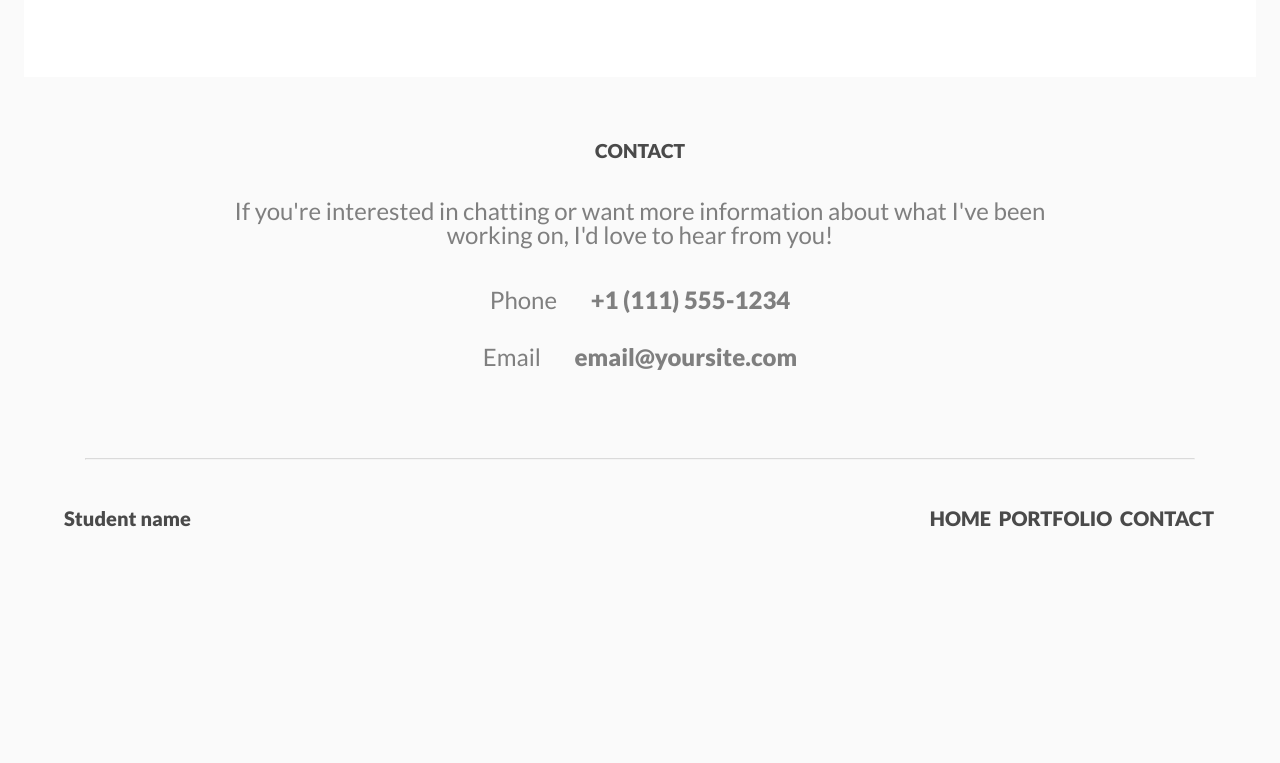
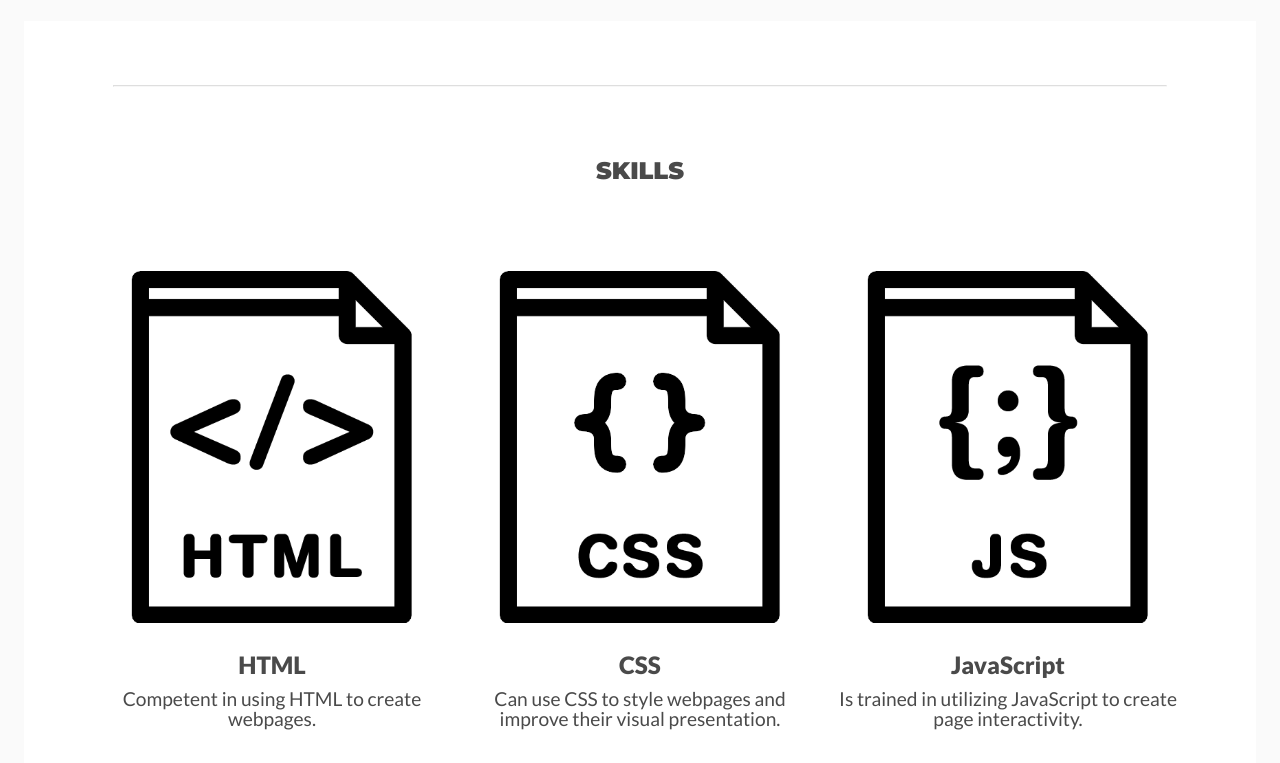
Before and after one commit to rtanaka96/techdegree-project-2, a plain HTML site: page index.html in a window 1280 px wide. Shown: the part 1262-2025 px from the top of the page. Before the commit the page ends 1874 px from the top, so only its background shows below. Drawn offline with Linux system fonts and the light colour scheme.

Commit message:
add skills section

```diff
--- a/css/styles.css
+++ b/css/styles.css
@@ -128,7 +128,7 @@ nav ul li a {
 }
 
 nav ul {
-    padding:none;
+    padding:0;
     margin:0;
 }
 
@@ -146,6 +146,7 @@ nav ul {
 #portfolio .container {
     display:flex;
     flex-flow:column nowrap;
+    padding-bottom:0;
 }
 
 #portfolio .container .container {
@@ -170,7 +171,6 @@ nav ul {
 }
 
 /* contact */
-
 #contact .container {
     display:flex;
     flex-flow:column wrap;
@@ -223,6 +223,29 @@ footer nav {
     display: none;
 }
 
+/* skills */
+#skills {
+    background:#fff;
+    padding-top:0;
+}
+#skills h1 {
+    margin-top:3em;
+    margin-bottom:0;
+}
+#skills .container .container {
+    display:flex;
+    flex-flow: column wrap;
+    padding-bottom:0;
+}
+#skills .card {
+    flex:1 1 100%;
+}
+#skills .card img {
+    width:auto;
+    height:10vh;
+    margin-bottom:1em;
+}
+
 /* for screens over 768px */
 
 @media only screen and (min-width:768px) {
@@ -269,6 +292,9 @@ footer nav {
     }
     #portfolio p {
         font-size:1.2em;
+    }
+    h1 {
+        font-family:"Montserrat",sans-serif;
     }
 
     /* portfolio */
@@ -324,6 +350,24 @@ footer nav {
         display:inline-block;
         margin:0 0.1em;
     }
+
+    /* skills */
+    #skills .container .container {
+        flex-flow:row wrap;
+    }
+    #skills .card {
+        flex-basis:20%;
+    }
+    #skills .card h2 {
+        font-size:1.5em;
+    }
+    #skills .card p {
+        font-size:1.2em;
+    }
+    #skills .card img {
+        width:100%;
+        height:auto;
+    }
 }
 
 /* for screens over 1024px wide */
@@ -357,4 +401,7 @@ footer nav {
     #portfolio .card {
         flex:1 0 30%;
     }
+    #portfolio {
+        background:none;
+    }
 }
--- a/index.html
+++ b/index.html
@@ -5,11 +5,11 @@
     <meta charset="UTF-8">
     <meta http-equiv="X-UA-Compatible" content="IE=edge">
     <meta name="viewport" content="width=device-width, initial-scale=1.0">
-    <title>Document</title>
+    <title>About Me</title>
     <link type="text/css" rel="stylesheet" href="css/styles.css">
     <link rel="preconnect" href="https://fonts.googleapis.com">
     <link rel="preconnect" href="https://fonts.gstatic.com" crossorigin>
-    <link href="https://fonts.googleapis.com/css2?family=Lato:wght@300;400;700;900&display=swap" rel="stylesheet">
+    <link href="https://fonts.googleapis.com/css2?family=Lato:wght@300;400;900&family=Montserrat:wght@900&display=swap" rel="stylesheet">
 </head>
 
 <body>
@@ -22,6 +22,7 @@
                         <li><a href="#">home</a></li>
                         <li><a href="#portfolio">portfolio</a></li>
                         <li><a href="#contact">contact</a></li>
+                        <li><a href="#skills">skills</a></li>
                     </ul>
                 </nav>
                 <div id="headercontent">
@@ -83,6 +84,29 @@
                 </div>
             </div>
         </section>
+        <section id="skills">
+            <div class="container">
+                <hr>
+                <h1>skills</h1>
+                <div class="container">
+                    <div class="card">
+                        <img src="images/html.webp" alt="html icon">
+                        <h2>HTML</h2>
+                        <p>Competent in using HTML to create webpages.</p>
+                    </div>
+                    <div class="card">
+                        <img src="images/css.webp" alt="css icon">
+                        <h2>CSS</h2>
+                        <p>Can use CSS to style webpages and improve their visual presentation.</p>
+                    </div>
+                    <div class="card">
+                        <img src="images/js.webp" alt="javascript icon">
+                        <h2>JavaScript</h2>
+                        <p>Is trained in utilizing JavaScript to create page interactivity.</p>
+                    </div>
+                </div>
+            </div>
+        </section>
         <section id="contact">
             <div class="container">
                 <h1>contact</h1>
@@ -118,6 +142,7 @@
                     <li><a href="#">home</a></li>
                     <li><a href="#portfolio">portfolio</a></li>
                     <li><a href="#contact">contact</a></li>
+                    <li><a href="#skills">skills</a></li>
                 </ul>
             </nav>
         </footer>
```
Also changed, not shown: credits.txt (added), images/css.png (added), images/css.webp (added), images/html.png (added), images/html.webp (added), images/js.png (added), images/js.webp (added).
